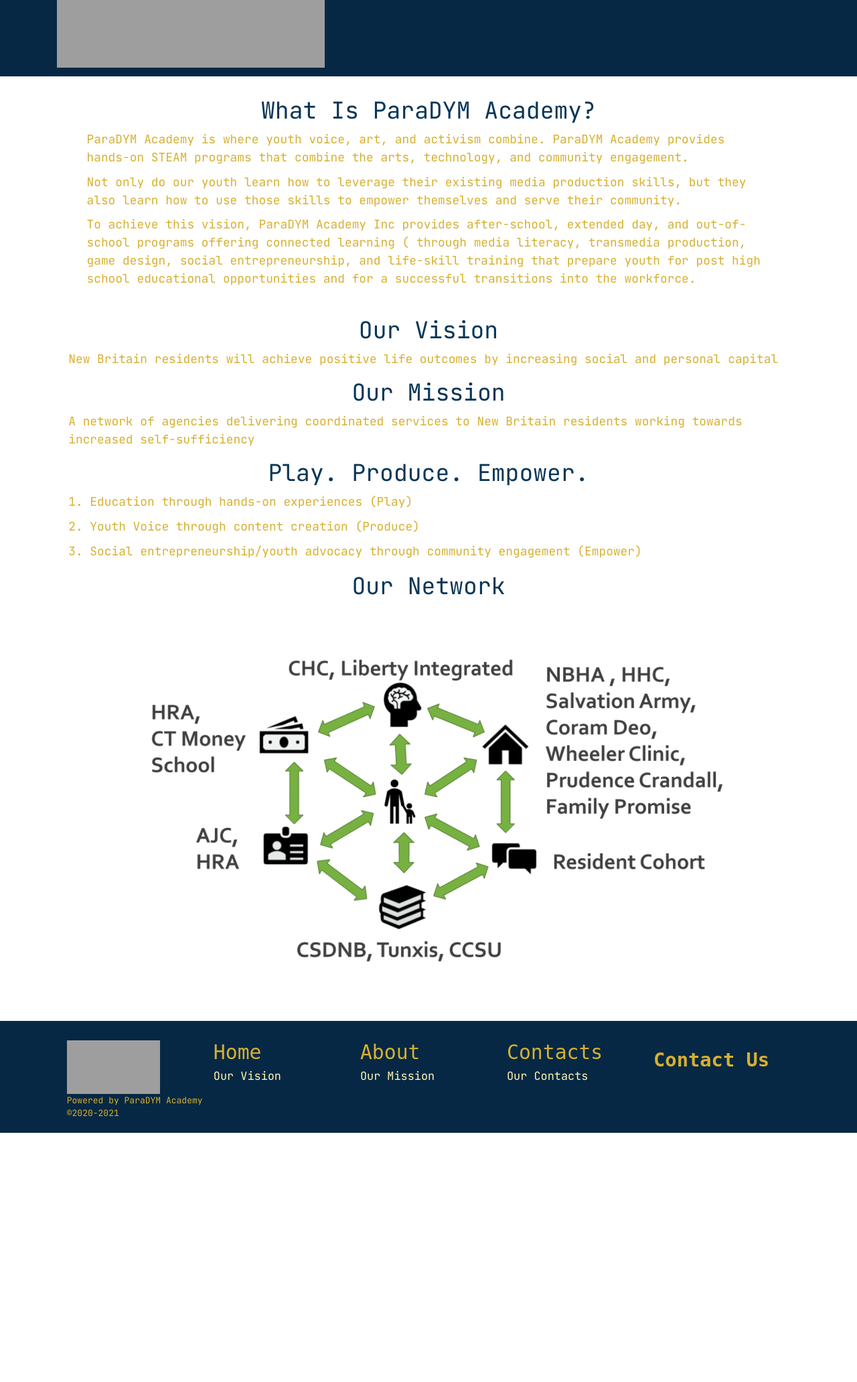
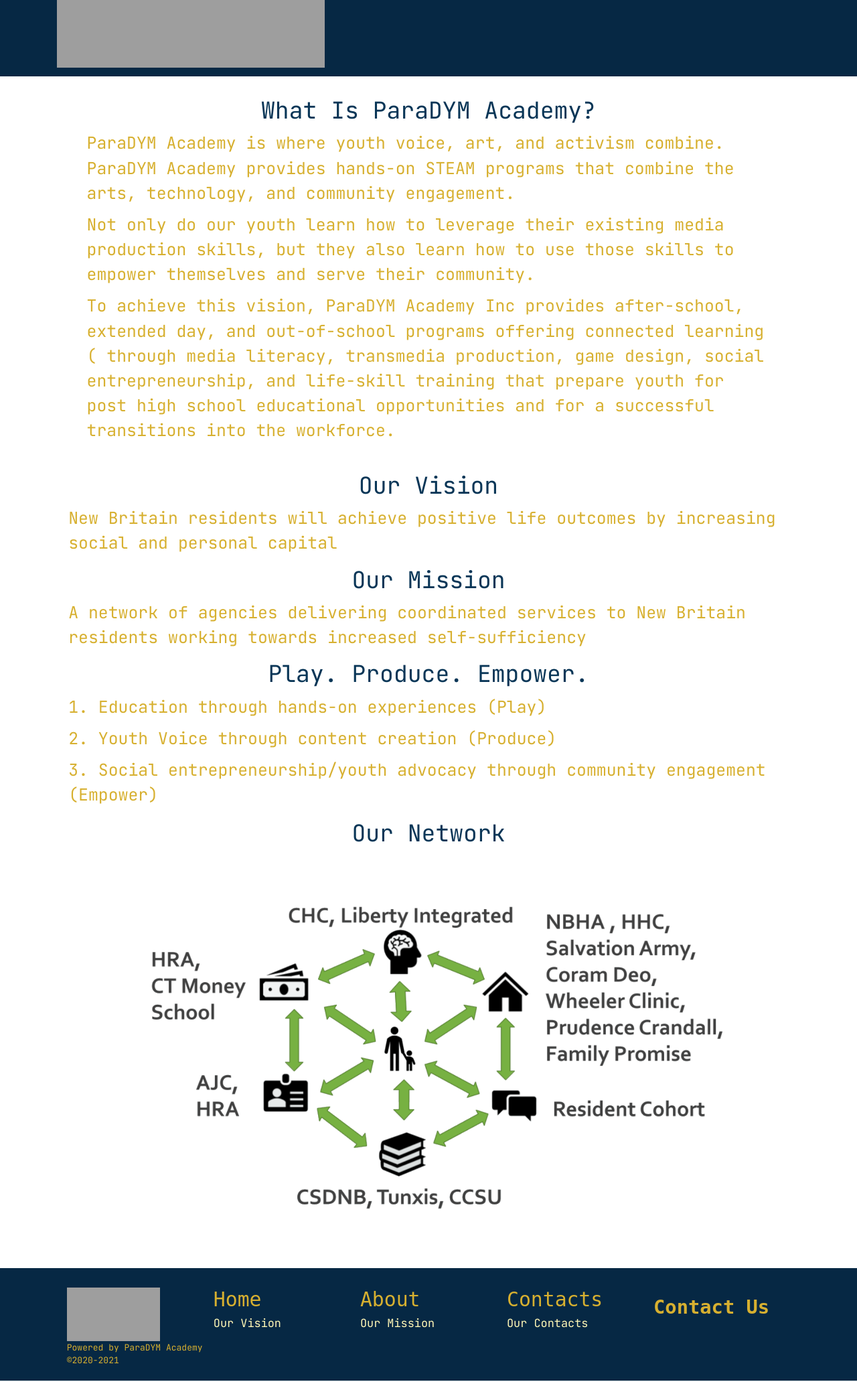
Before and after one commit to sshJerry/NBCares-ParaDYM-Site, a Django app: page /about in a window 1280 px wide. Shown: the part 212-2275 px from the top of the page at 67% size. Before the commit the page ends 1903 px from the top, so only its background shows below. Run offline with Django 3.2, Linux system fonts and the light colour scheme; some libraries are stand-ins or nearby versions; grey boxes are pictures that could not be loaded.

Commit message:
Pre-Sprint 3 - Client Requested Changes

```diff
--- a/static/css/ProjectSite.css
+++ b/static/css/ProjectSite.css
@@ -24,7 +24,7 @@ p,button:hover{font-family: 'JetBrains Mono', monospace;color: var(--primary-col
 button{font-family: 'JetBrains Mono', monospace;color: var(--primary-button-background);}
 a,li{font-family: 'JetBrains Mono', monospace;color: var(--button-background);}
 p{
-    font-size: 1.8rem;
+    font-size: 2.5rem;
     line-height: 150%;
     font-style: normal;
     font-weight: normal;
```
